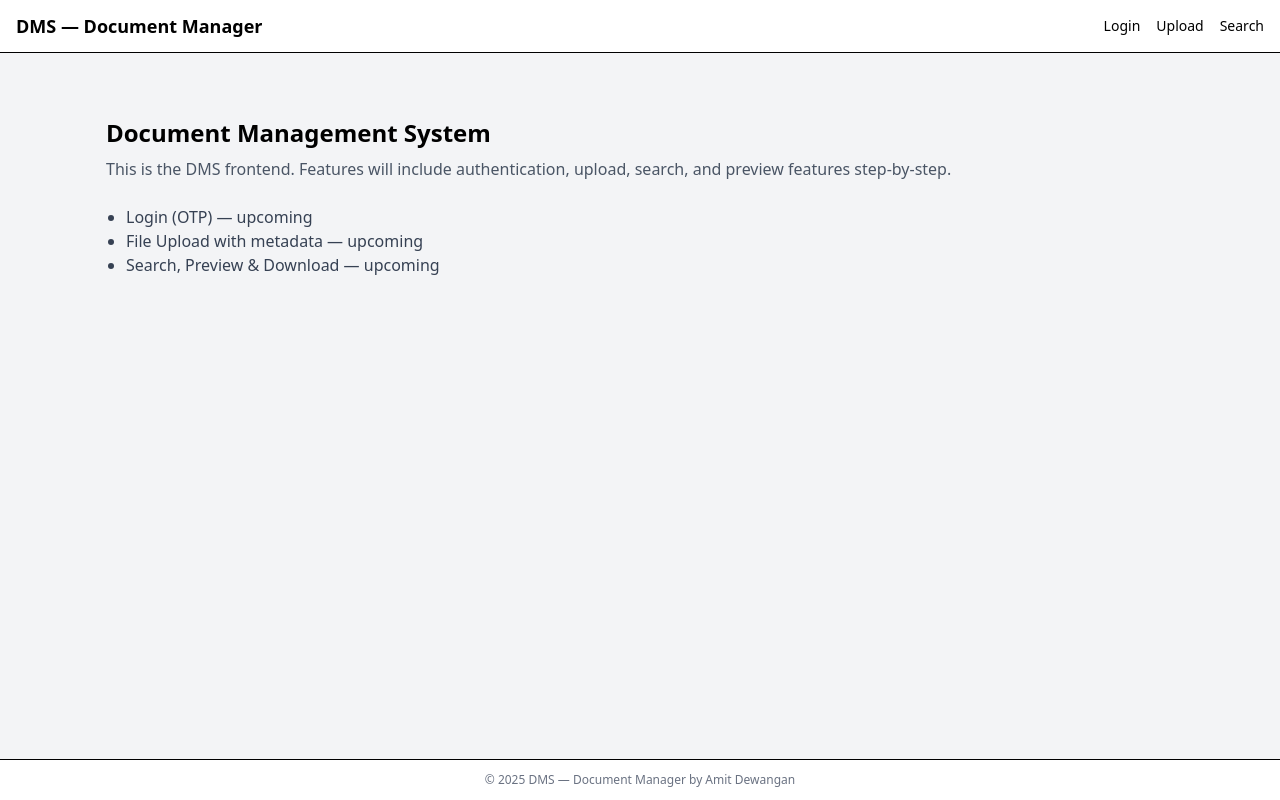
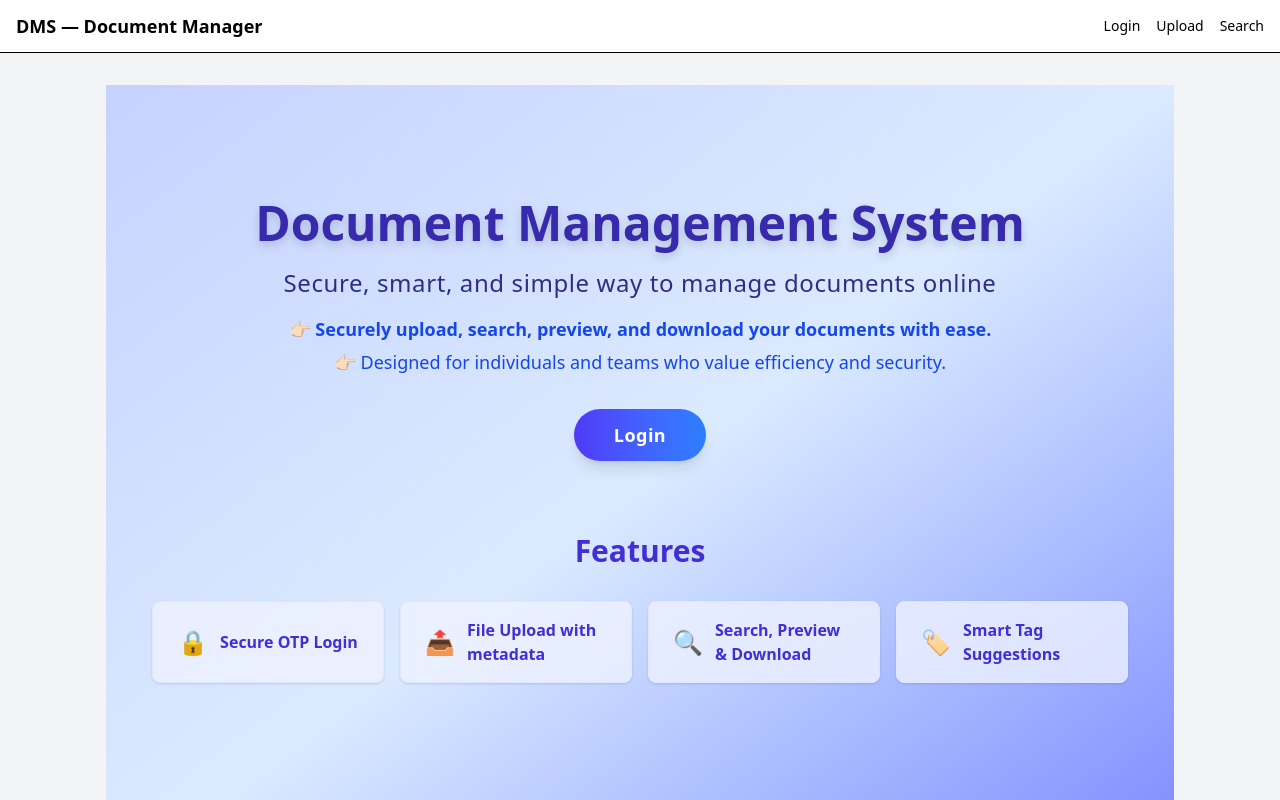
Before and after one commit to Amit-TheOne/dms-ui, a React (Vite) app: page / in a window 1280 px wide. Shown: the top 800 px of the page. Built offline with nearby package versions, Linux system fonts and the light colour scheme; no server answers.

Commit message:
Update: enhance Home component styles

```diff
--- a/src/pages/Home.tsx
+++ b/src/pages/Home.tsx
@@ -1,17 +1,55 @@
-
+import { useNavigate } from "react-router-dom";
 
 export default function Home() {
+  const navigate = useNavigate();
   return (
-    <div className="py-8">
-      <h1 className="text-2xl font-bold mb-2">Document Management System</h1>
-      <p className="text-gray-600">This is the DMS frontend. Features will include authentication, upload, search, and preview features step-by-step.</p>
-      <div className="mt-6">
-        <ul className="list-disc ml-5 text-gray-700">
-          <li>Login (OTP) — upcoming</li>
-          <li>File Upload with metadata — upcoming</li>
-          <li>Search, Preview & Download — upcoming</li>
-        </ul>
+      <div className="min-h-screen flex flex-col items-center justify-center bg-gradient-to-br from-indigo-200 via-blue-100 to-indigo-400 px-2">
+        <h1 className="text-4xl md:text-5xl text-center font-extrabold mt-10 md:mt-5 lg:-mt-16 mb-5 text-indigo-800 drop-shadow-lg">
+          Document Management System
+        </h1>
+        <h2 className="text-center text-base sm:text-xl md:text-2xl font-medium text-indigo-900 mb-4 tracking-wide">
+          Secure, smart, and simple way to manage documents online
+        </h2>
+        <p className="text-center text-sm sm:text-base md:text-lg mb-8 leading-relaxed">
+          <span className="block font-semibold text-blue-700 mb-1">
+            👉🏻 Securely upload, search, preview, and download your documents with ease.
+          </span>
+          <span className="block text-blue-700 font-medium">
+            👉🏻 Designed for individuals and teams who value efficiency and security.
+          </span>
+        </p>
+
+        <button
+          className="mb-8 px-10 py-3 bg-gradient-to-r from-indigo-600 to-blue-500 text-white font-bold rounded-full shadow-lg hover:from-indigo-700 hover:to-blue-600 transition text-lg tracking-wide"
+          onClick={() => navigate("/login")}
+        >
+          Login
+        </button>
+
+        {/* Features Section */}
+        <div className="mt-4 w-full max-w-5xl mx-auto p-4 sm:p-6">
+          <h2 className="text-2xl md:text-3xl font-semibold text-indigo-700 mb-8 text-center">
+            Features
+          </h2>
+          <div className="grid grid-cols-1 sm:grid-cols-2 lg:grid-cols-4 gap-4 justify-center">
+            <div className="flex items-center gap-3 bg-indigo-50/80 rounded-lg shadow-sm px-4 py-3 sm:px-6 sm:py-4 border border-indigo-100 min-w-[180px] justify-center">
+              <span className="text-2xl">🔒</span>
+              <span className="font-semibold text-indigo-700">Secure OTP Login</span>
+            </div>
+            <div className="flex items-center gap-3 bg-indigo-50/80 rounded-lg shadow-sm px-4 py-3 sm:px-6 sm:py-4 border border-indigo-100 min-w-[180px] justify-center">
+              <span className="text-2xl">📤</span>
+              <span className="font-semibold text-indigo-700">File Upload with metadata</span>
+            </div>
+            <div className="flex items-center gap-3 bg-indigo-50/80 rounded-lg shadow-sm px-4 py-3 sm:px-6 sm:py-4 border border-indigo-100 min-w-[180px] justify-center">
+              <span className="text-2xl">🔍</span>
+              <span className="font-semibold text-indigo-700">Search, Preview & Download</span>
+            </div>
+            <div className="flex items-center gap-3 bg-indigo-50/80 rounded-lg shadow-sm px-4 py-3 sm:px-6 sm:py-4 border border-indigo-100 min-w-[180px] justify-center">
+              <span className="text-2xl">🏷️</span>
+              <span className="font-semibold text-indigo-700">Smart Tag Suggestions</span>
+            </div>
+          </div>
+        </div>
       </div>
-    </div>
   );
 }
```
